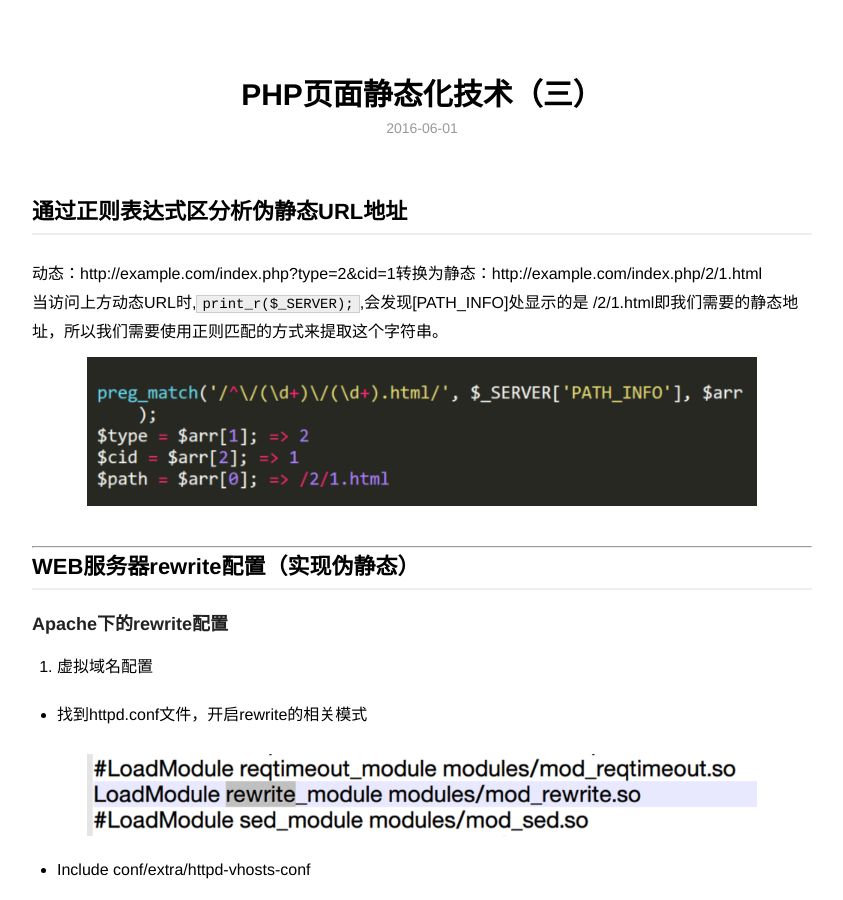
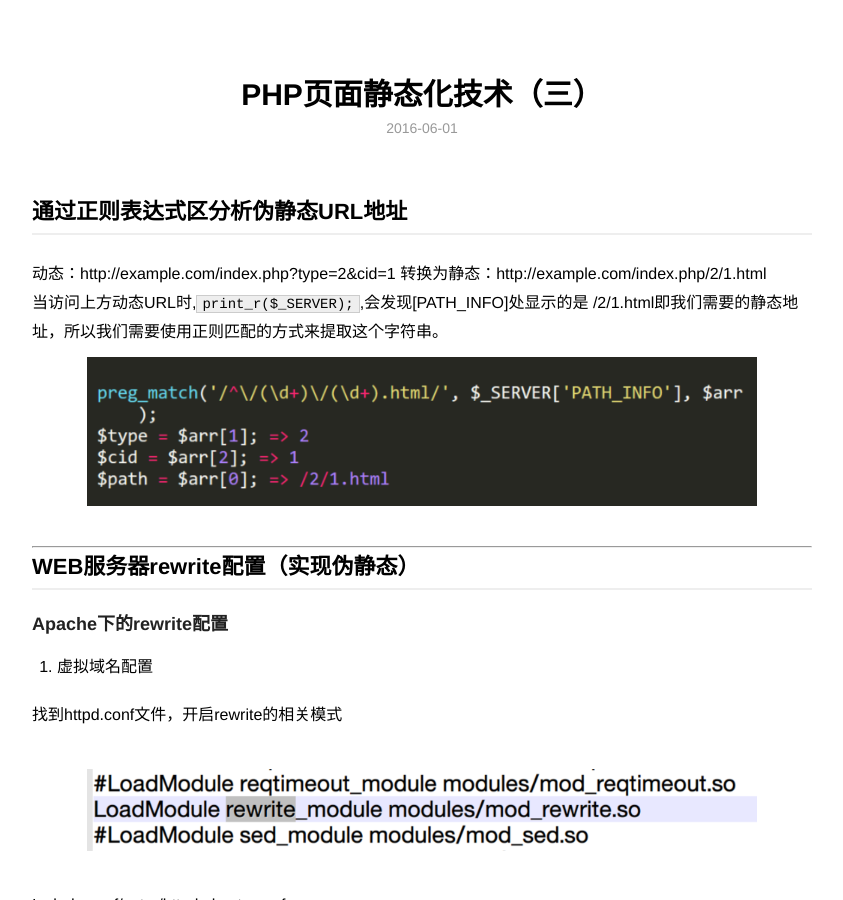
Before and after one commit to zhoubohan/Blog, a Jekyll site: the page built from _posts/2016-06-01-page-staticize-technology-third.md, in a window 1280 px wide and 900 px high. Shown: the whole window, without its empty margins (218-1061 px from the left). Built offline with Jekyll 4.4.1, drawn with Linux system fonts in a browser that asks for light colours.

```diff
--- a/_posts/2016-06-01-page-staticize-technology-third.md
+++ b/_posts/2016-06-01-page-staticize-technology-third.md
@@ -20,11 +21,11 @@ category: blog
 
 1. 虚拟域名配置
 
-* 找到httpd.conf文件，开启rewrite的相关模式
+ 找到httpd.conf文件，开启rewrite的相关模式
 
 ![page-static-11](/images/pageStatic/page-static-11.png)
 
-* Include conf/extra/httpd-vhosts-conf
+ Include conf/extra/httpd-vhosts-conf
 
 ![page-static-12](/images/pageStatic/page-static-12.png)
 
@@ -36,7 +37,6 @@ category: blog
 当伪静态原则开启时URL指定的物理目录或者文件确实存在时，若与规则产生冲突，返回该物理文件
 
 * RewriteCond %{DOCUMENT_ROOT}%{REQUEST_FILENAME} !-d
-
 * RewriteCond %{DOCUMENT_ROOT}%{REQUEST_FILENAME} !-f
 
 所有规则配置完成后重启服务器。
```
Also changed, not shown: other parts of _posts/2016-06-01-page-staticize-technology-third.md (+2 -1 lines).
